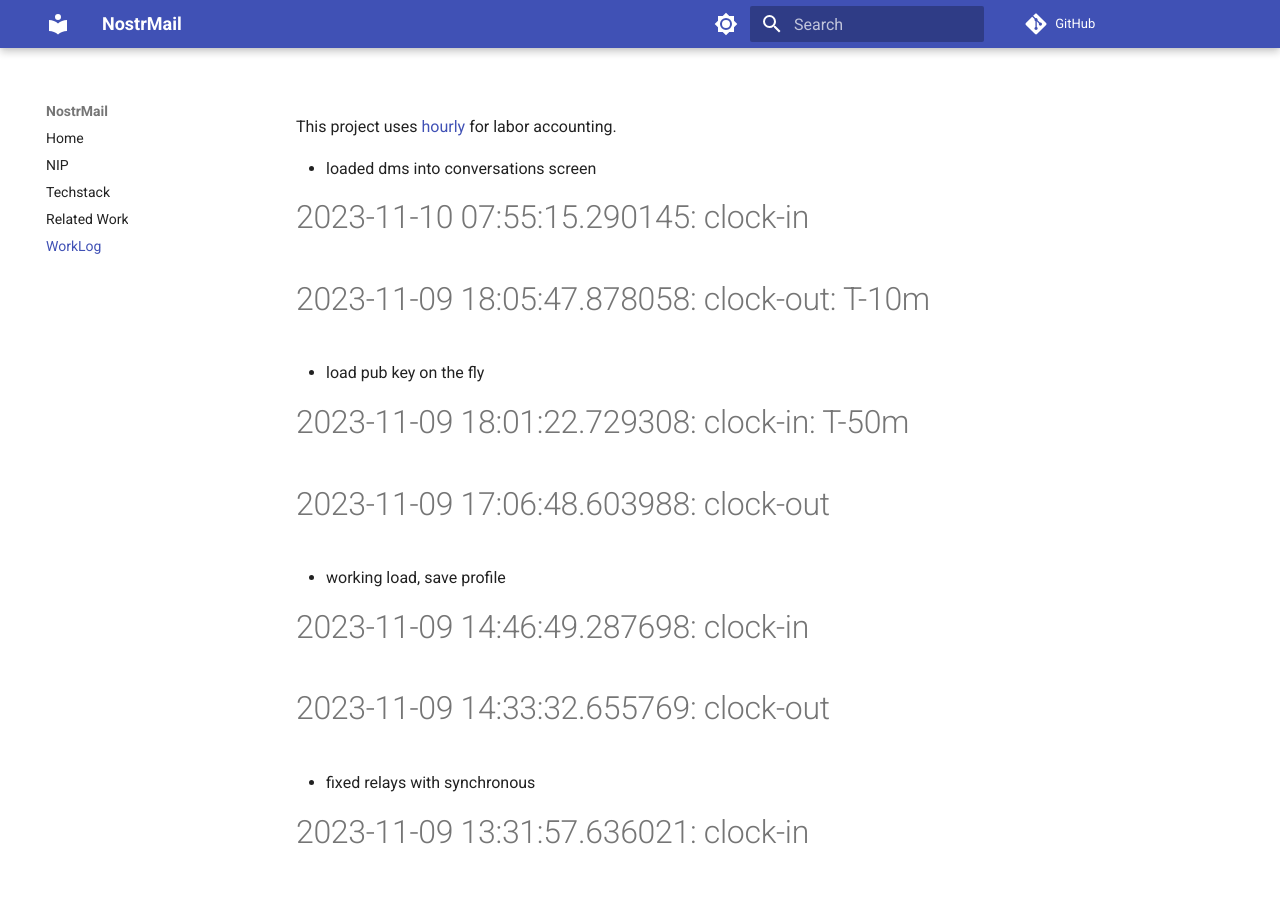
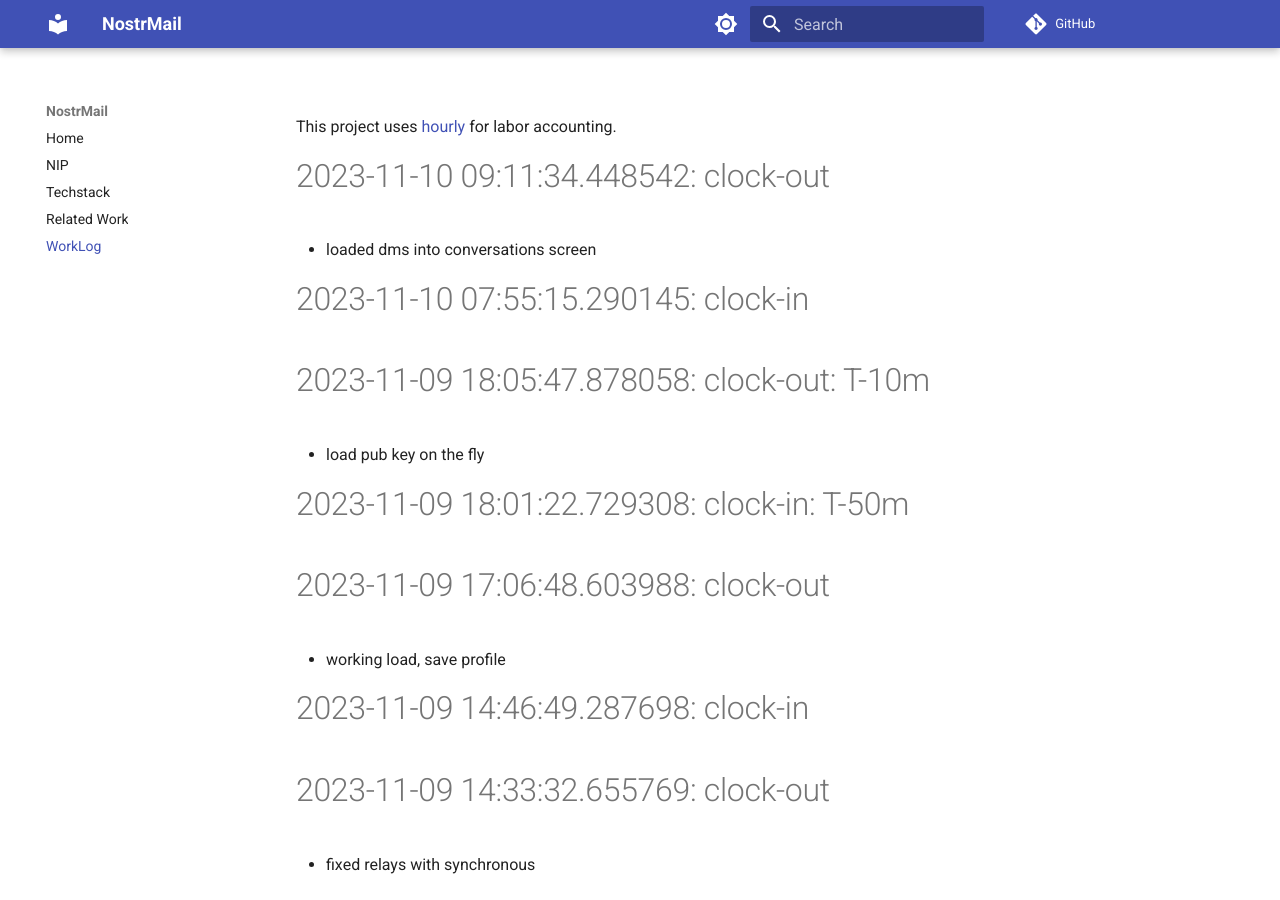
Before and after one commit to asherp/nostr-mail, an MkDocs documentation site: the page built from docs/WorkLog.md, in a window 1280 px wide and 900 px high. Built offline with MkDocs 1.6.1 and Material for MkDocs 9.7.7, drawn with Linux system fonts in a browser that asks for light colours; comment, search, counter and statistics services are not loaded.

Commit message:
clock-out

```diff
--- a/WorkLog.md
+++ b/WorkLog.md
@@ -1,3 +1,5 @@
+# 2023-11-10 09:11:34.448542: clock-out
+
 * loaded dms into conversations screen
 
 # 2023-11-10 07:55:15.290145: clock-in
```
